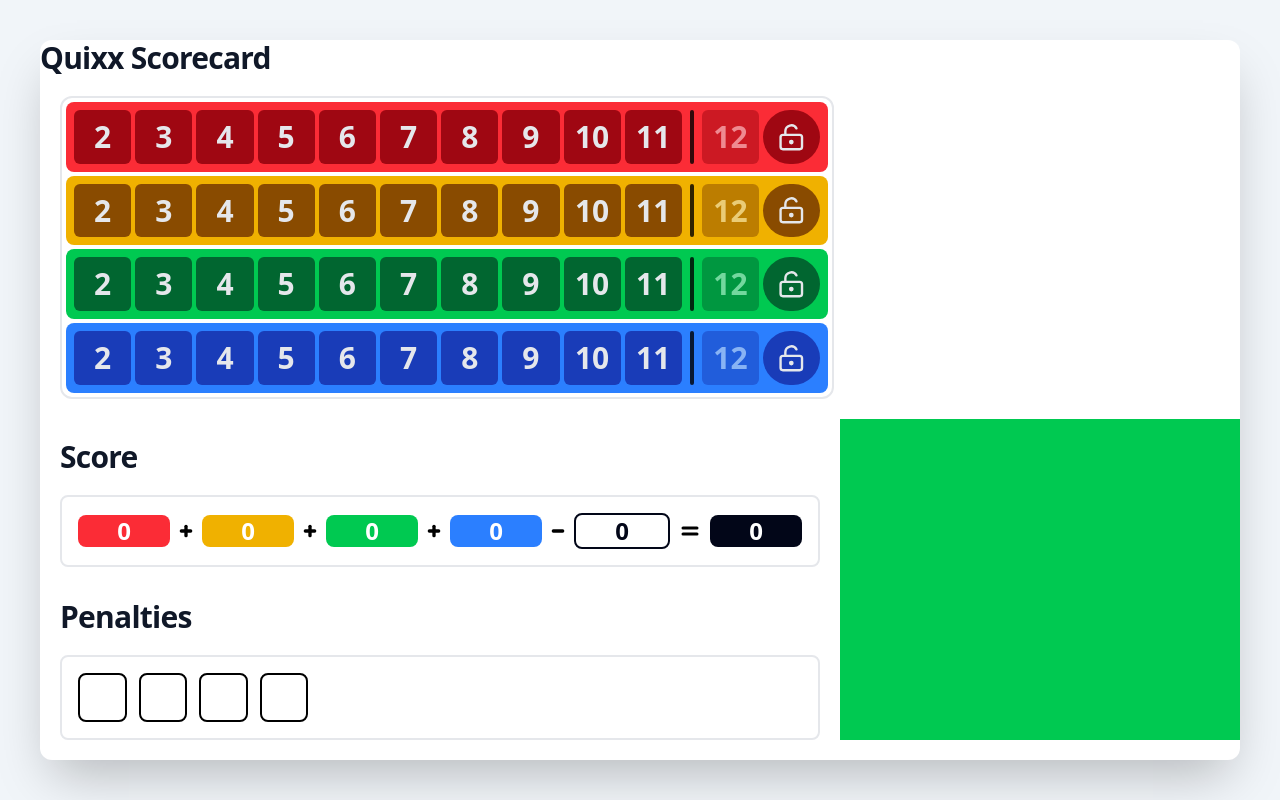
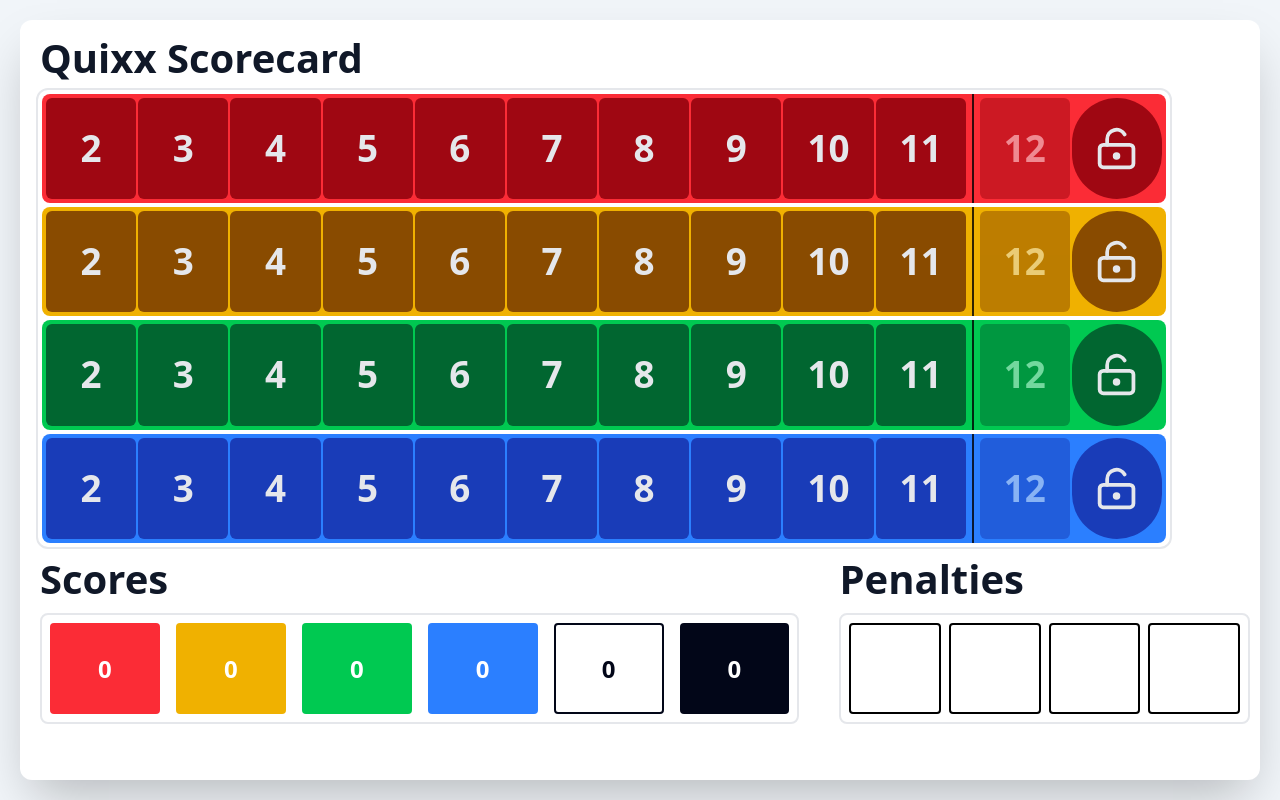
Before and after one commit to mjholtzem/quixx-card, a React (Vite) app in the folder Quixx-Scorecard-React/: page / in a window 1280 px wide. Built offline with nearby package versions, Linux system fonts and the light colour scheme.

Commit message:
Even more better layout!

```diff
--- a/Quixx-Scorecard-React/src/App.tsx
+++ b/Quixx-Scorecard-React/src/App.tsx
@@ -51,7 +51,7 @@
     return rows.map((row, rowIndex) => (
       <div
         key={`row-${rowIndex}`}
-        className={`rounded-[8px] ${row.rowColor} flex gap-1 p-2 grow h-0`}
+        className={`rounded-lg ${row.rowColor} flex gap-0.5 p-1 grow h-0`}
       >
         {row.cells.flatMap((_cell, cellIndex) => {
           const quixxCell = (
@@ -67,7 +67,7 @@
             ? [
                 <div
                   key={`divider-${rowIndex}`}
-                  className="w-1 bg-black/80 shrink-0 rounded-full mx-1"
+                  className="w-0.5 bg-black/80 shrink-0 mx-1 -my-1"
                 />,
                 quixxCell,
               ]
@@ -86,11 +86,11 @@
     const penaltyScore = penalites * 5;
     totalScore -= penaltyScore;
     return (
-      <div className="flex flex-col grow basis-0">
-        <h1 className="text-left m-5 text-1xl font-extrabold tracking-tight text-gray-900 sm:text-3xl">
-          Score
+      <div className="flex flex-col w-fit gap-1">
+        <h1 className="text-left ml-5 font-extrabold text-gray-900 text-[5cqh]">
+          Scores
         </h1>
-        <div className=" @container mx-5 items-center gap-2 border-gray-200 border-2 rounded-[8px] p-4 flex">
+        <div className="mx-5 items-center justify-start gap-2 border-gray-200 border-2 rounded-lg p-2 w-fit flex h-1/2">
           {rows.flatMap((row, rowIndex) => {
             return [
               <RowScore key={`rowScore-${rowIndex}`} data={row} />,
@@ -99,23 +99,23 @@
                   key={`minus`}
                   color="#000000"
                   strokeWidth={5}
-                  size="1em"
+                  className="size-1/3"
                 />
               ) : (
                 <Plus
                   key={`plus-${rowIndex}`}
                   color="#000000"
                   strokeWidth={5}
-                  size="1em"
+                  className="size-1/3"
                 />
               ),
             ];
           })}
-          <div className="rounded-[8px] bg-white border-slate-950 border-2 flex items-center justify-center text-slate-950 font-black text-2xl grow">
+          <div className="rounded-sm bg-white border-slate-950 border-2 flex items-center justify-center text-slate-950 font-black text-[3cqh] h-full aspect-6/5">
             {penaltyScore}
           </div>
-          <Equal color="#000000" strokeWidth={3} />
-          <div className="rounded-[8px] bg-slate-950 flex items-center justify-center text-white font-black text-2xl grow">
+          <Equal color="#000000" strokeWidth={3} className="size-1/3" />
+          <div className="rounded-sm bg-slate-950 flex items-center justify-center text-white font-black text-[3cqh] h-full aspect-6/5">
             {totalScore}
           </div>
         </div>
@@ -148,11 +148,11 @@
     ];
 
     return (
-      <div className="flex-col grow flex basis-0">
-         <h1 className="text-left m-5 text-1xl font-extrabold tracking-tight text-gray-900 sm:text-3xl">
+      <div className="flex flex-col w-fit gap-1">
+        <h1 className="text-left ml-5 font-extrabold text-gray-900 text-[5cqh]">
           Penalties
         </h1>
-        <div className="mx-5 inline-flex items-center flex-wrap gap-3 border-gray-200 border-2 rounded-[8px] p-4 grow">
+        <div className="mx-5 flex items-center justify-start gap-2 border-gray-200 border-2 rounded-lg p-2 h-1/2 w-fit">
           {toggleProps.map((prop) => {
             return (
               <PenaltyToggle
@@ -168,36 +168,34 @@
 
   return (
     <>
-      <div className="bg-slate-100 h-screen w-screen p-10 flex flex-col">
-        <div className="bg-white rounded-xl shadow-2xl flex flex-col overflow-hidden grow">
-          <h1 className="text-left text-xl font-extrabold tracking-tight text-gray-900 sm:text-3xl">
+      <div className="bg-slate-100 h-screen w-screen p-5 flex flex-col">
+        <div className="bg-white rounded-xl shadow-2xl flex flex-col overflow-hidden grow pb-2 pt-2">
+          <div className="flex flex-col grow h-[70cqh]">
+            <h1 className="text-left ml-5 font-extrabold text-gray-900 text-[5cqh]">
               Quixx Scorecard
             </h1>
             <div
               id="card-root"
-            className="items-center justify-left grid grow-6 @container-[size]"
+              className="items-center justify-left flex grow @container-[size]"
             >
               <div
                 id="card-aspect-controller"
-              className="w-[min(100cqw,calc(100cqh*19/8))] aspect-19/8 flex"
+                className="w-[min(100cqw,calc(100cqh*20/8))] aspect-20/8 flex"
               >
                 <div
                   id="card"
-                className="rounded-xl border-2 border-gray-200 p-1 m-5 flex-col flex gap-1 grow"
+                  className="rounded-xl border-2 border-gray-200 p-1 ml-4 flex-col flex gap-1 grow"
                 >
                   {Rows()}
                 </div>
               </div>
             </div>
-          <div className="flex flex-row grow mb-5">
-            {/*Horizontal Layout*/}
-            <div className="flex-1 grow-2 flex flex-col">
+          </div>
+          <div className="flex flex-row grow h-[30cqh]">
             {/*Score Cells*/}
             {Scores()}
             {/*Penalty Cells*/}
             {Penalties()}
-            </div>
-            <div className="bg-green-500 grow"></div>
           </div>
         </div>
       </div>
--- a/Quixx-Scorecard-React/src/components/PenaltyToggle.tsx
+++ b/Quixx-Scorecard-React/src/components/PenaltyToggle.tsx
@@ -16,8 +16,8 @@
   }
 
   return (
-    <button onClick={onClick} className="@container rounded-[8px] border-black bg-white hover:bg-neutral-300 border-2 flex items-center justify-center text-red-400 aspect-square h-full">
-      {props.toggleIndex + 1 <= props.curPenaltyCount && <X strokeWidth={3} size="75cqw" />}
+    <button onClick={onClick} className=" rounded-sm border-black bg-white hover:bg-neutral-300 border-2 flex items-center justify-center text-red-400 h-full aspect-square">
+      {props.toggleIndex + 1 <= props.curPenaltyCount && <X strokeWidth={3} size="5cqh" />}
     </button>
   );
 }
--- a/Quixx-Scorecard-React/src/components/QuixxCell.tsx
+++ b/Quixx-Scorecard-React/src/components/QuixxCell.tsx
@@ -48,7 +48,7 @@
       disabled={disabled}
     >
       <p
-        className={`font-black @[3rem]:text-3xl text-sm text-gray-200 group-hover:group-enabled:text-black`}
+        className={`font-black text-[8cqh] text-gray-200 group-hover:group-enabled:text-black`}
       >
         {cell.isSelected ? (
           <CircleCheck strokeWidth={3} size="1.5em" />
--- a/Quixx-Scorecard-React/src/components/RowScore.tsx
+++ b/Quixx-Scorecard-React/src/components/RowScore.tsx
@@ -2,9 +2,9 @@
 
 function RowScore({data} : {data: RowData}) {
   return (
-    <p className={`rounded-[8px] ${data.rowColor} grow 3 text-white font-black text-2xl flex justify-center items-center`}>
+    <div className={`rounded-sm ${data.rowColor} text-white font-black text-[3cqh] flex justify-center items-center h-full aspect-6/5`}>
       {data.CalculateRowScore()}
-    </p>
+    </div>
   );
 }
 
```
Lines whose indentation alone changed are shown as unchanged.
